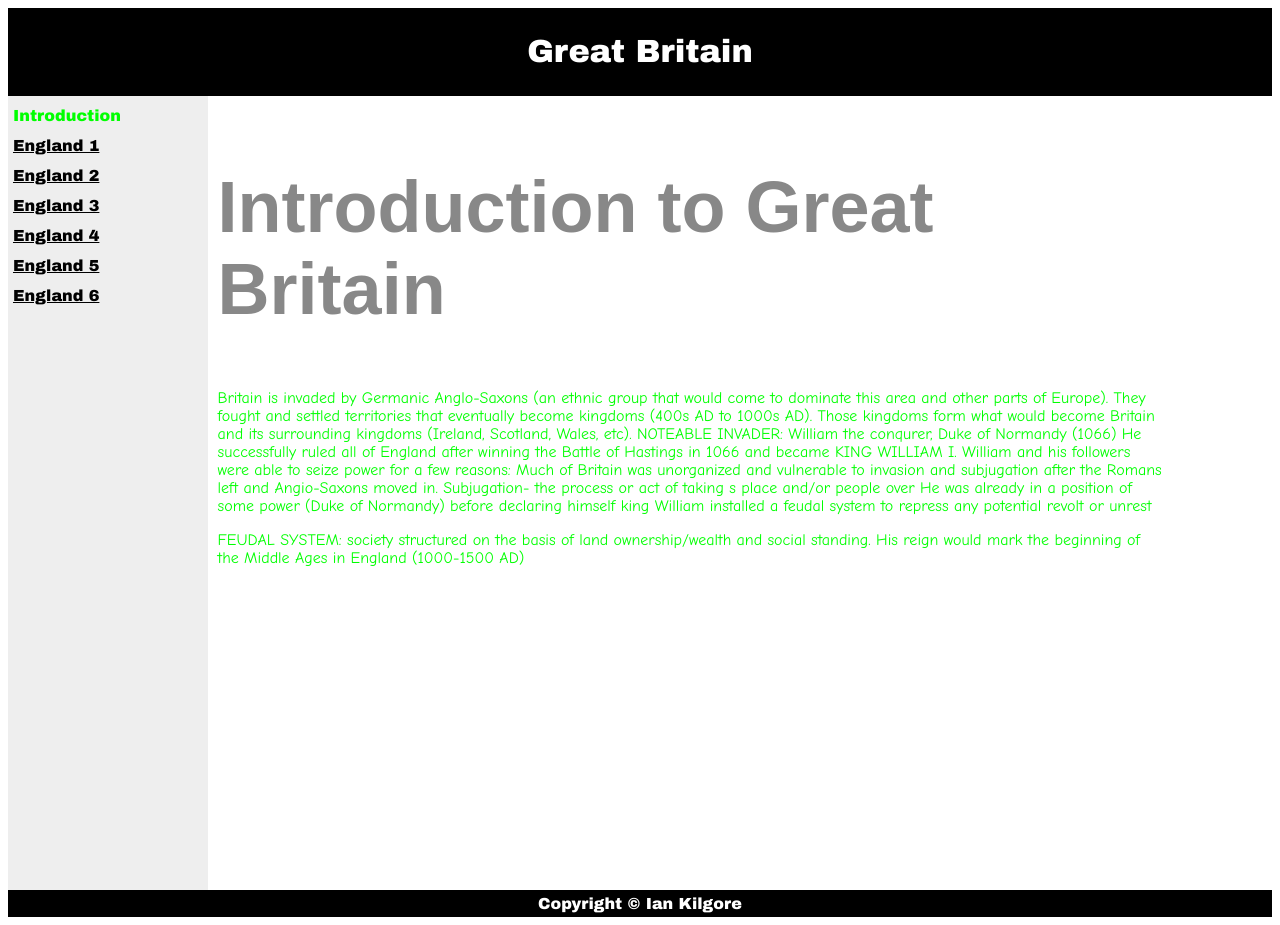
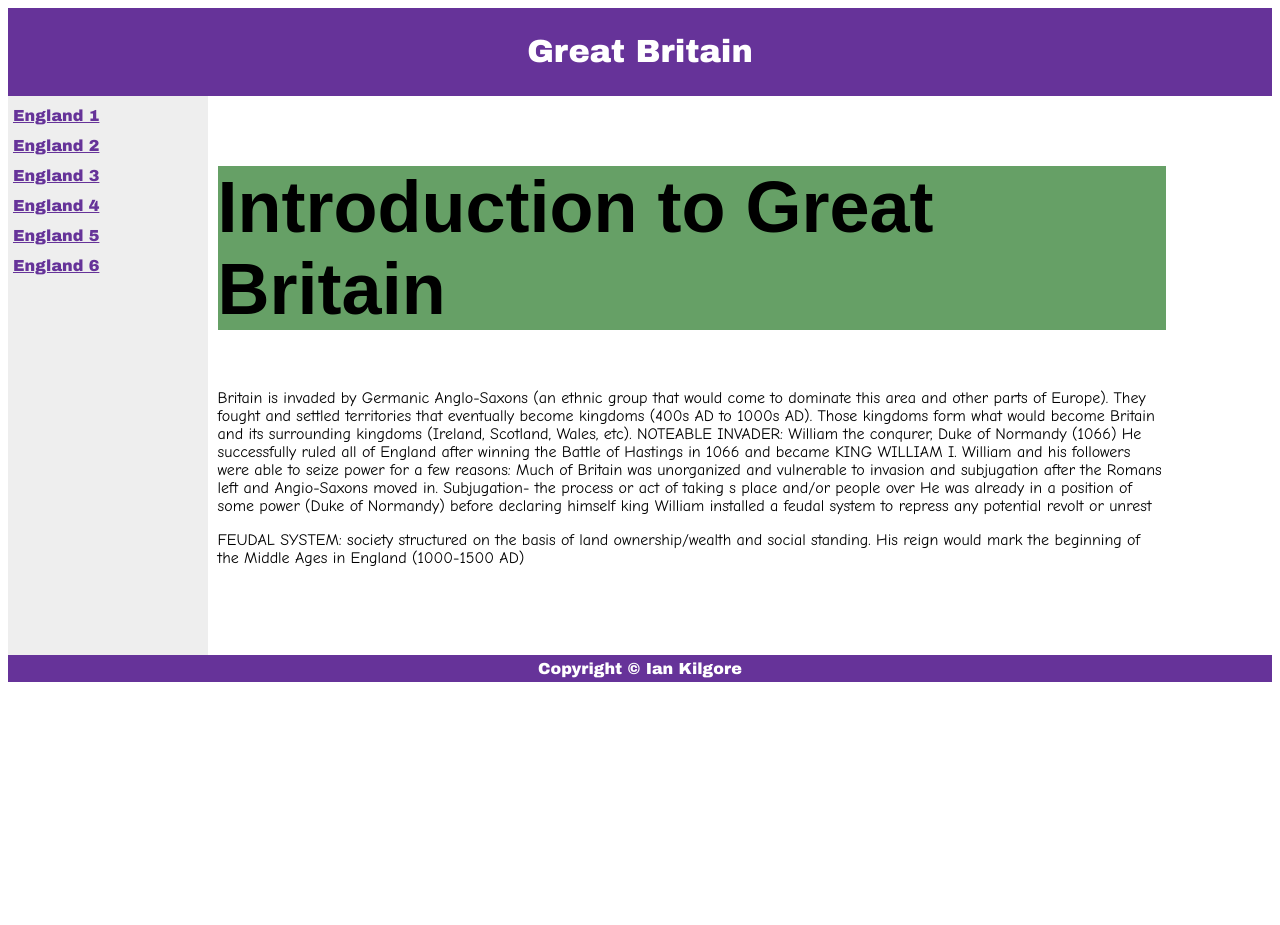
Before and after one commit to iankilgore/England, a plain HTML site: page england01.html in a window 1280 px wide. After the commit the page ends 800 px from the top, so only its background shows below. Drawn offline with Linux system fonts and the light colour scheme.

Commit message:
format changes

```diff
--- a/england01.html
+++ b/england01.html
@@ -13,7 +13,6 @@
 </div>
 
 <div id="nav">
-Introduction<br>
 <a href="england01.html">England 1</a><br>
 <a href="england02.html">England 2</a><br>
 <a href="england03.html">England 3</a><br>
--- a/gb.css
+++ b/gb.css
@@ -1,10 +1,10 @@
 body {
   background-color: #ffffff;
   font-family: "Arial Black", Helvetica, sans-serif;
-  color: #00ff00;
+  color: #000000;
 }
 #header {
-    background-color:black;
+    background-color:#663399;
     color:white;
     text-align:center;
     padding:5px;
@@ -12,10 +12,11 @@ body {
 #nav {
     line-height:30px;
     background-color:#eeeeee;
-    height:100%;
+    height:70%;
     width:15%;
     float:left;
     padding:5px;
+    color:#663399;
 }
 #section {
     width:75%;
@@ -23,7 +24,7 @@ body {
     padding:10px;
 }
 #footer {
-    background-color:black;
+    background-color:#663399;
     color:white;
     clear:both;
     text-align:center;
@@ -41,15 +42,15 @@ body {
 }
 
 a:link {
-    color: #000000;
+    color: #663399;
 }
 
 a:visited {
-    color: #aa00aa;
+    color: #663399;
 }
 
 a:hover {
-    color: #FF00FF;
+    color: #ff0000;
 }
 
 p {
@@ -60,7 +61,8 @@ h2 {
 font-family:"Arial";
 align:"center";
 font-size: 72;
-color: #888888;
+background-color:#66a066;
+color: #000000;
 }
 
 
```
Also changed, not shown: england02.html (+0 -1 lines), england03.html (+0 -1 lines), england04.html (+0 -1 lines), england05.html (+0 -1 lines), england06.html (+0 -1 lines).
